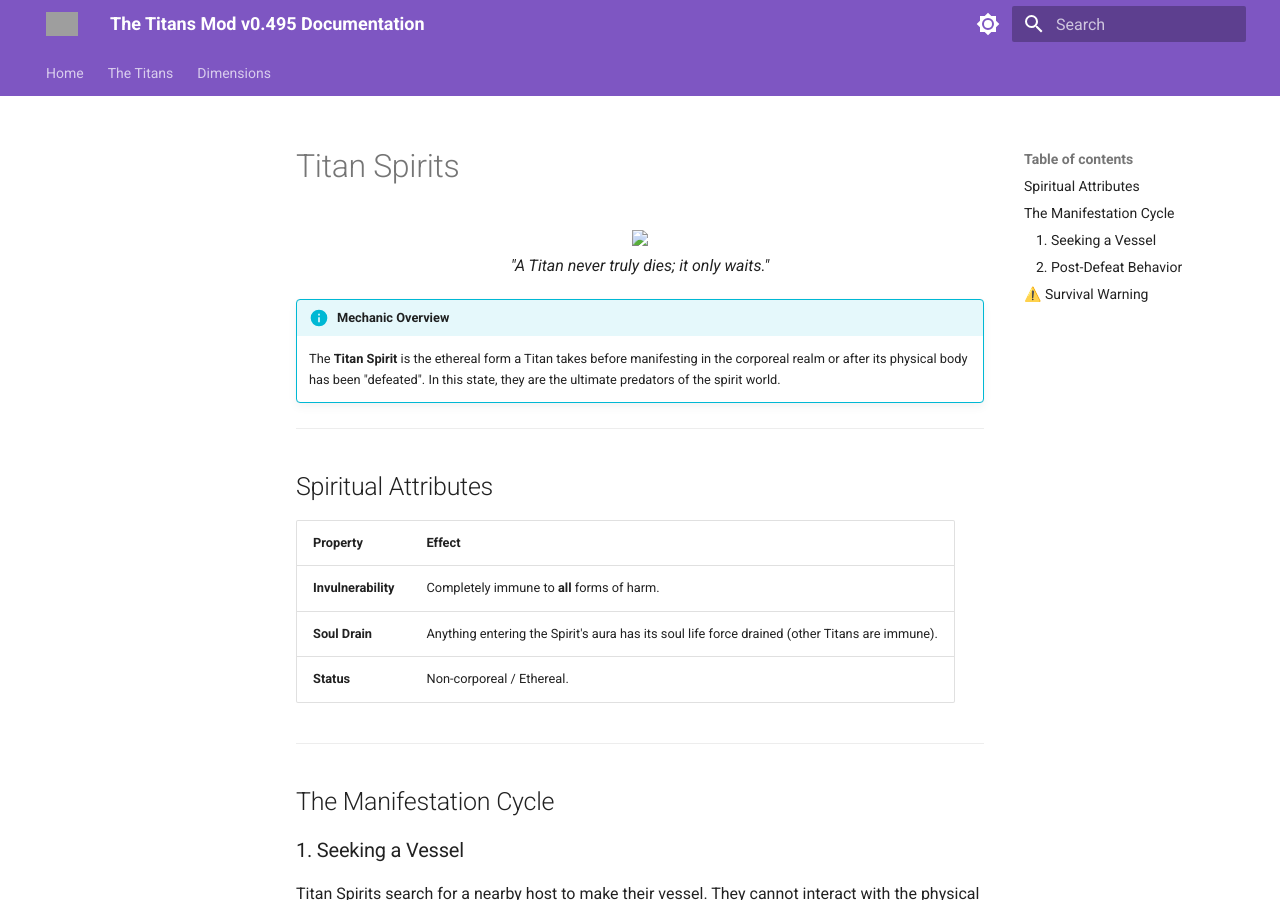
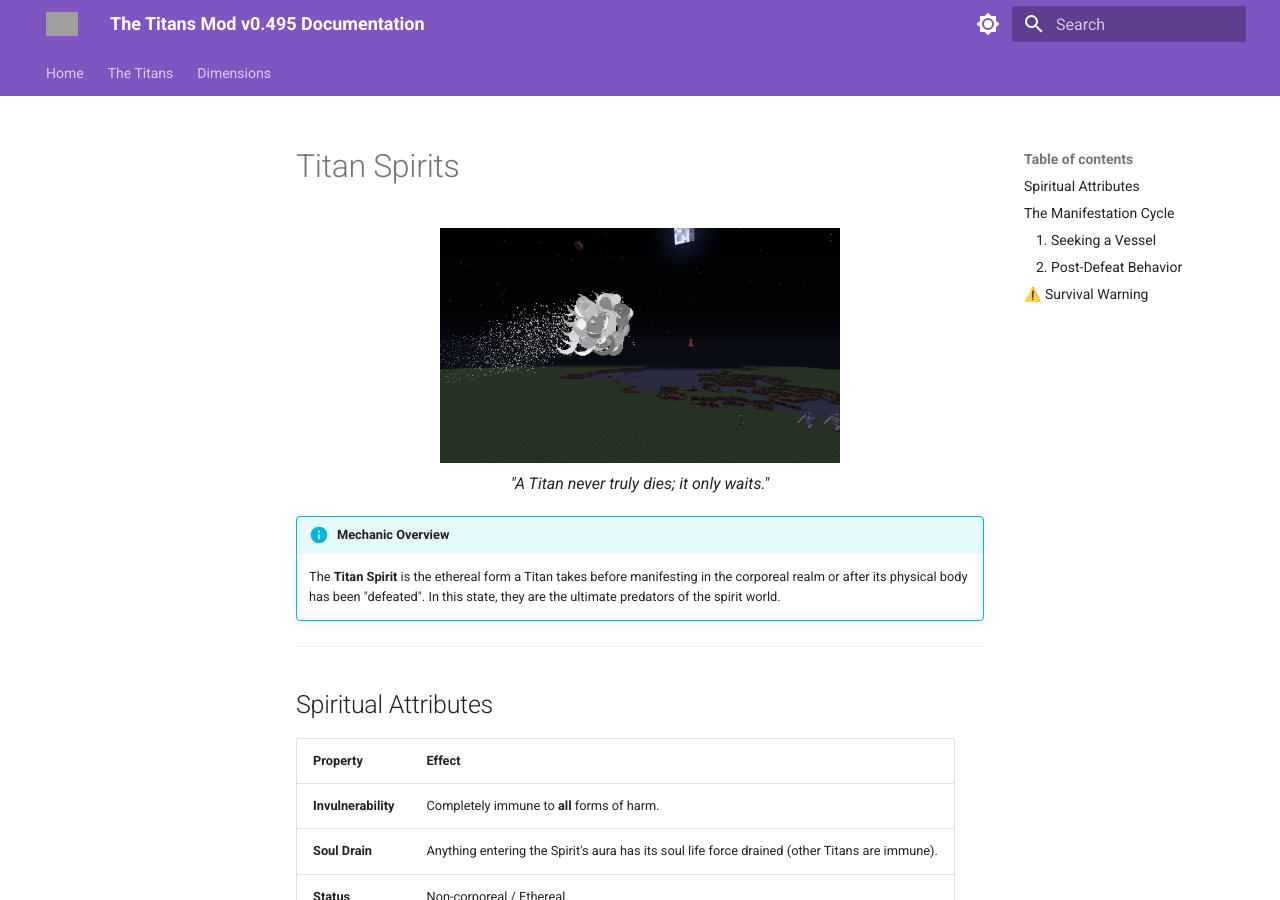
Before and after one commit to techn0z3n/The-Titans-Documentation, an MkDocs documentation site: the page built from docs/docs/mechanics/titan_spirits.md, in a window 1280 px wide and 900 px high. Built offline with MkDocs 1.6.1 and Material for MkDocs 9.7.7, drawn with Linux system fonts in a browser that asks for light colours; grey boxes are pictures that could not be loaded.

Commit message:
Update image path for Titan Spirits documentation

```diff
--- a/docs/docs/mechanics/titan_spirits.md
+++ b/docs/docs/mechanics/titan_spirits.md
@@ -1,7 +1,7 @@
 # Titan Spirits
 
 <p align="center">
-  <img src="/assets/titan_spirit.png" width="400">
+  <img src="../assets/titan_spirit.png" width="400">
   <br>
   <em>"A Titan never truly dies; it only waits."</em>
 </p>
```
